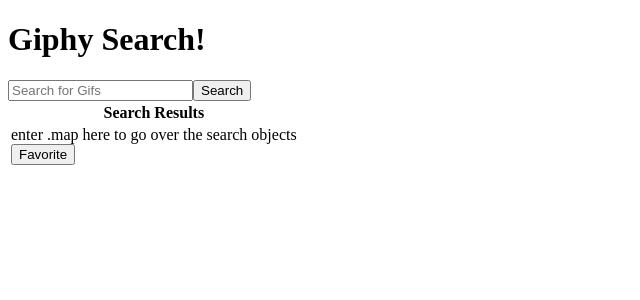
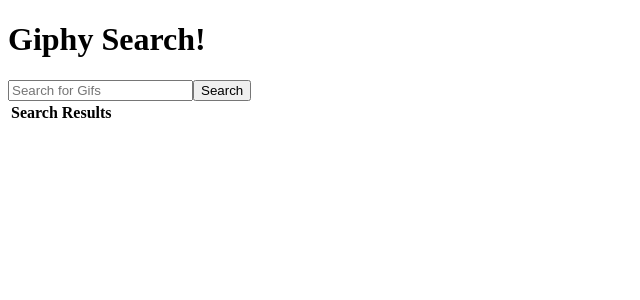
Before and after one commit to stevesavstrom/group-giphy-saga-project, a React (Create React App) app: page /#/ in a window 1280 px wide. Shown: the top 300 px of the page, without its empty margins (0-640 px from the left). Built offline with nearby package versions, Linux system fonts and the light colour scheme; no server answers.

Commit message:
getting array of 10 Gifs, display to DOM not working - need to work on map and display

```diff
--- a/src/components/Search/Search.jsx
+++ b/src/components/Search/Search.jsx
@@ -6,9 +6,9 @@
     const [search, setSearch]= useState([]);
     const searchResults = useSelector (store => store.searchResults)
 
-    useEffect(() => {
-        getSearchResults();
-    }, []);
+    // useEffect(() => {
+    //     getSearchResults();
+    // }, []);
 
     const handleSearchChange = () => {
         event.preventDefault();
@@ -18,7 +18,7 @@
 
     const getSearchResults = () => {
         dispatch({ type: 'FETCH_SEARCH', payload: search});
-        setSearch('');
+
     }
 
     return (
@@ -41,13 +41,17 @@
 
             </thead>
             <tbody>
+              {searchResults.map(result => (
               <tr>
-                <td>enter .map here to go over the search objects
+                <td>
+                  {result}
                     <form onSubmit={getSearchResults}>
                         <button name="favorite">Favorite</button>
                     </form>
+
                 </td>
               </tr>
+              ))}
             </tbody>
         </table>
       </>
@@ -55,3 +59,27 @@
 }
 
 export default Search;
+
+
+
+// <>
+// 		  <h2>Shopping List</h2>
+// 		  <table>
+// 			<thead>
+// 			  <tr>
+// 				<th>Items</th>
+// 				<th></th>
+// 			  </tr>
+// 			</thead>
+// 			<tbody>
+// 			  {props.list.map(items => (
+// 				<tr key={items.id}>
+// 				  <td>{items.item}</td>
+// 				  <td>{items.quantity}</td>
+// 				  <td>{items.unit}</td>
+// 				  <td><button name="favorite">Favorite</button></td>
+// 				</tr>
+// 			  ))}
+// 			</tbody>
+// 		  </table>
+// 		</>
--- a/src/index.js
+++ b/src/index.js
@@ -21,6 +21,8 @@
 
 const searchResults = ( state = [], action ) => {
         if(action.type === 'SET_RESULTS') {
+          console.log(`Looking for searchResults`, action.payload);
+          console.log(action.payload.data);
         return action.payload;
     }
     return state;
```
Also changed, not shown: 1 other file (tests, documents, lock files or other folders).
